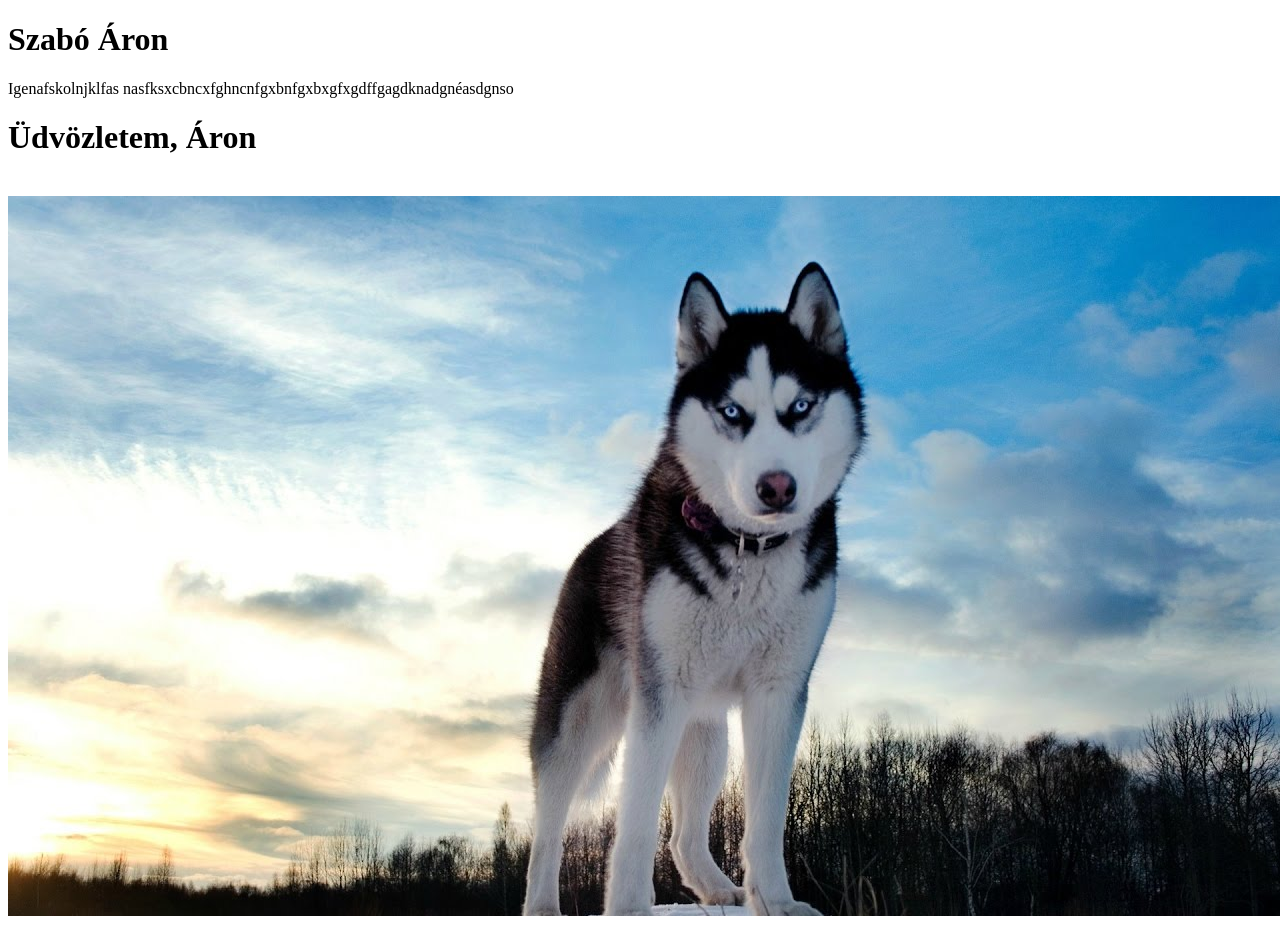
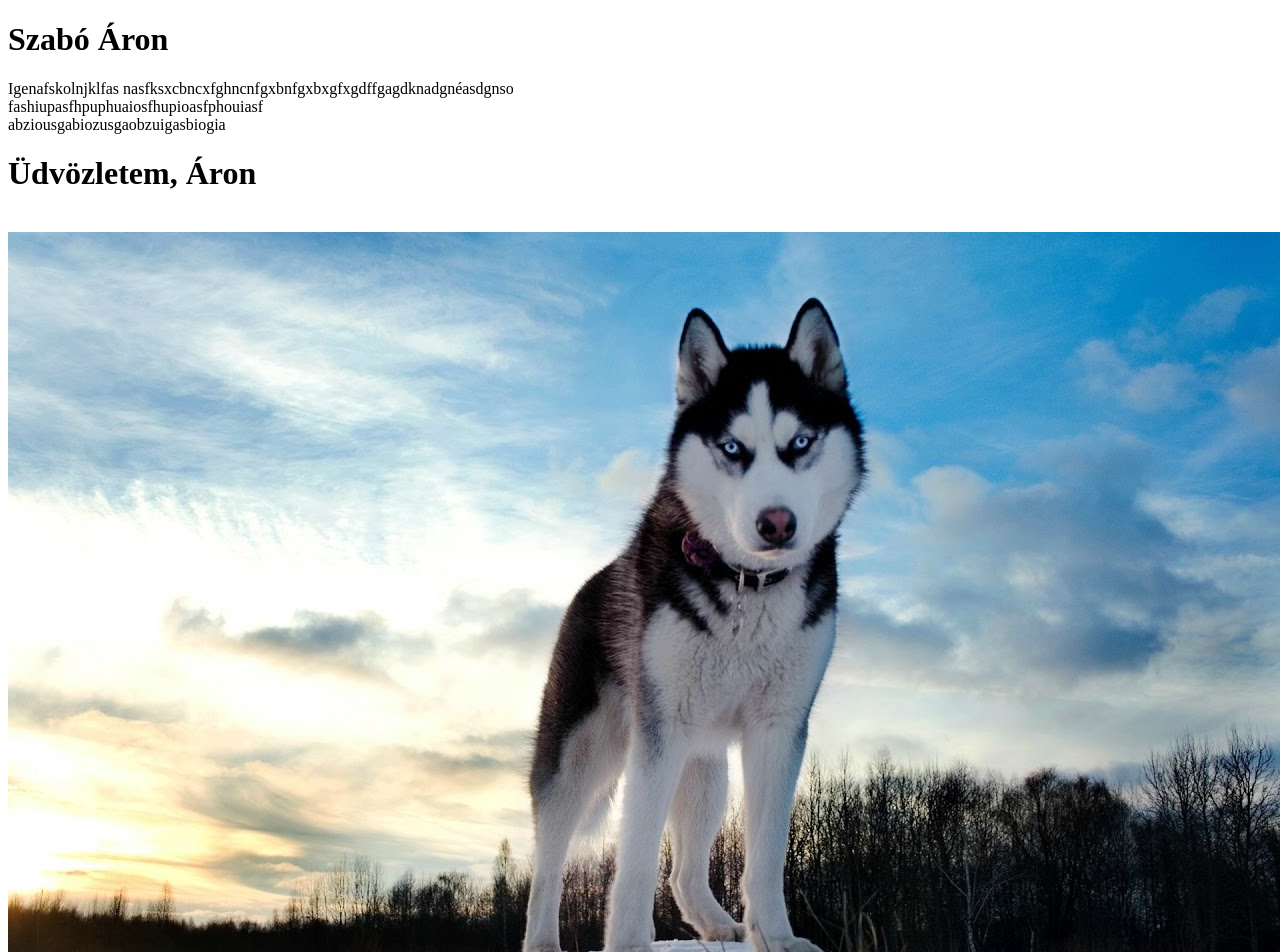
Before and after one commit to gaborszantonk/szaboaron, a plain HTML site: page index.html in a window 1280 px wide. Drawn offline with Linux system fonts and the light colour scheme.

Commit message:
valtozas

```diff
--- a/index.html
+++ b/index.html
@@ -9,6 +9,8 @@
 <body>
     <header><h1 id="Igen">Szabó Áron</h1></header>
     <div>Igenafskolnjklfas nasfksxcbncxfghncnfgxbnfgxbxgfxgdffgagdknadgnéasdgnso</div>
+    <div>fashiupasfhpuphuaiosfhupioasfphouiasf</div>
+    <div>abziousgabiozusgaobzuigasbiogia</div>
     <h1>Üdvözletem, Áron</h1>
     <p><br><img src="pict/kutya.jpg" alt="igen"></p>
 </body>
```
